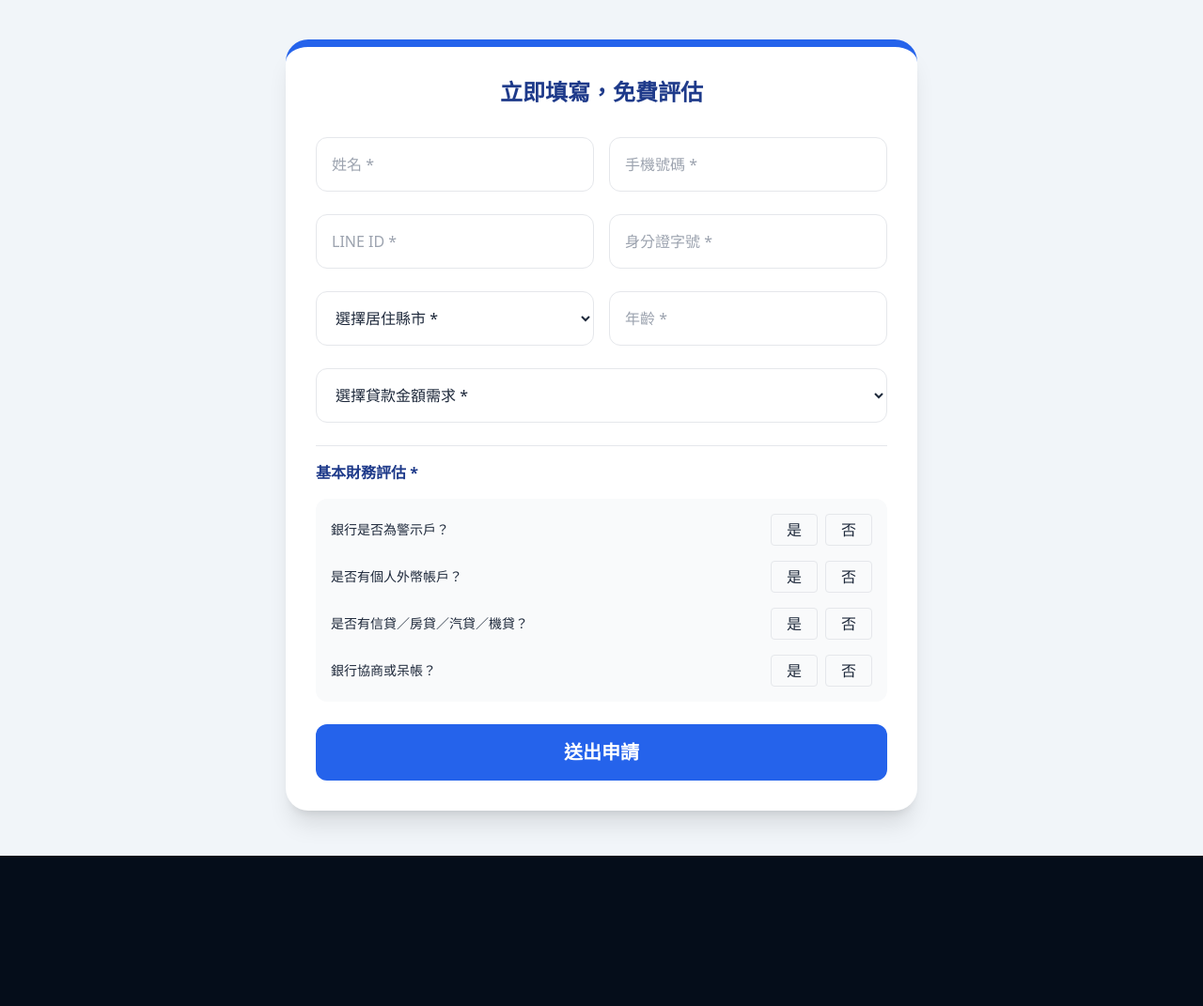
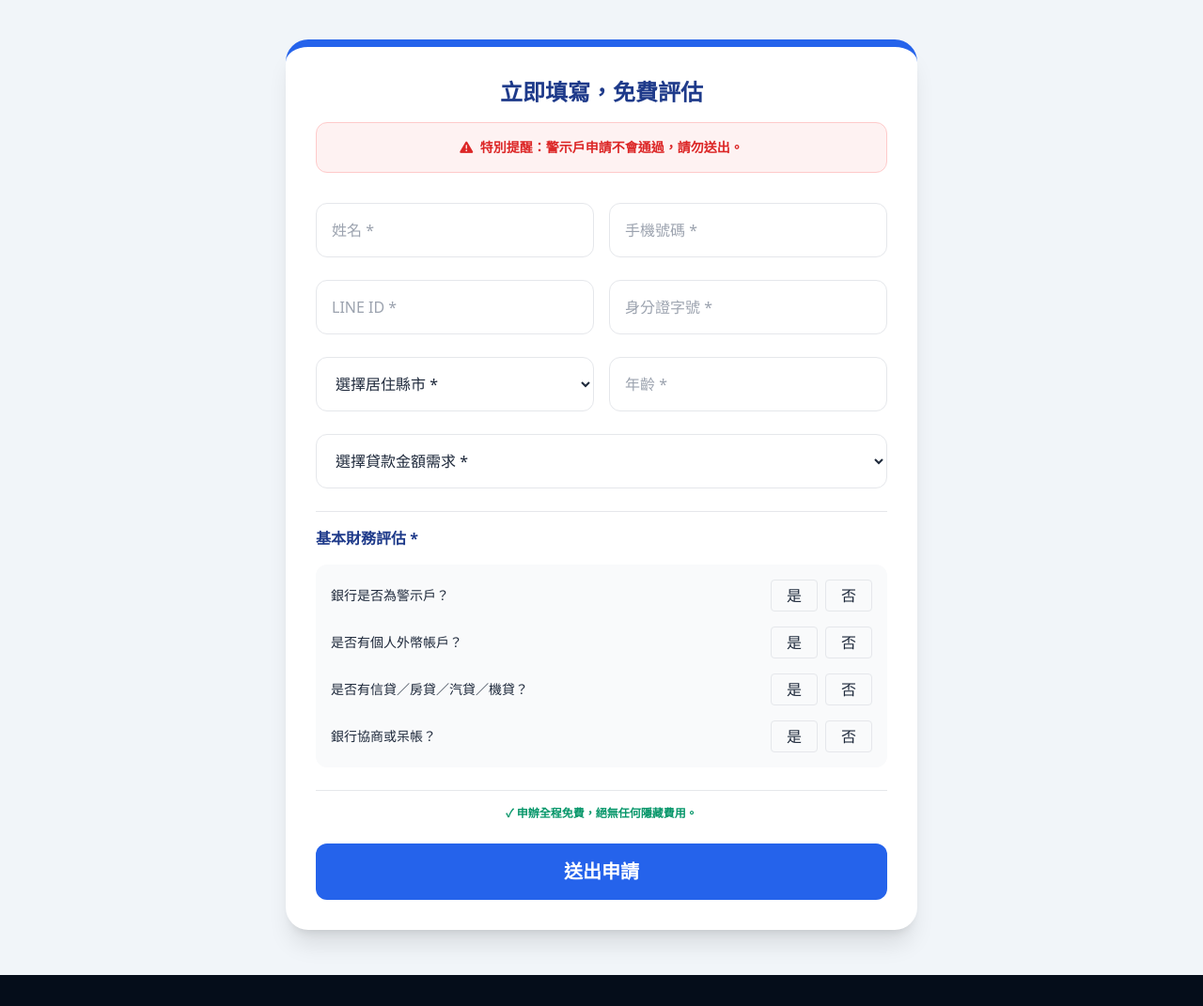
Before and after one commit to guilireddin-art/quncheng-i-landing-upload, a plain HTML site: page index.html in a window 1280 px wide. Shown: the part 1020-2091 px from the top of the page at 94% size. Before the commit the page ends 2011 px from the top, so only its background shows below. Drawn offline with nearby package versions, Linux system fonts and the light colour scheme; no server answers.

Commit message:
Add files via upload

```diff
--- a/index.html
+++ b/index.html
@@ -82,7 +82,10 @@
     <!-- Form Section -->
     <section id="form-section" class="py-12 px-6 bg-slate-100 text-slate-800">
         <div class="max-w-2xl mx-auto bg-white rounded-3xl shadow-xl p-8 border-t-8 border-blue-600">
-            <h2 class="text-2xl font-bold text-center mb-8 text-blue-900">立即填寫，免費評估</h2>
+            <h2 class="text-2xl font-bold text-center mb-4 text-blue-900">立即填寫，免費評估</h2>
+            <div class="mb-8 p-4 bg-red-50 border border-red-200 rounded-xl text-center">
+                <p class="text-red-600 font-black text-sm"><i class="fas fa-exclamation-triangle mr-1"></i> 特別提醒：警示戶申請不會通過，請勿送出。</p>
+            </div>
 
             <form id="loanForm" class="space-y-6">
                 <div class="grid grid-cols-1 sm:grid-cols-2 gap-4">
@@ -122,6 +125,7 @@
                     </div>
                 </div>
 
+                <p class="text-center text-xs font-bold text-emerald-600 border-t pt-4">✓ 申辦全程免費，絕無任何隱藏費用。</p>
                 <button type="submit" class="w-full bg-blue-600 text-white font-bold py-4 rounded-xl text-xl hover:bg-blue-700">送出申請</button>
             </form>
         </div>
```
